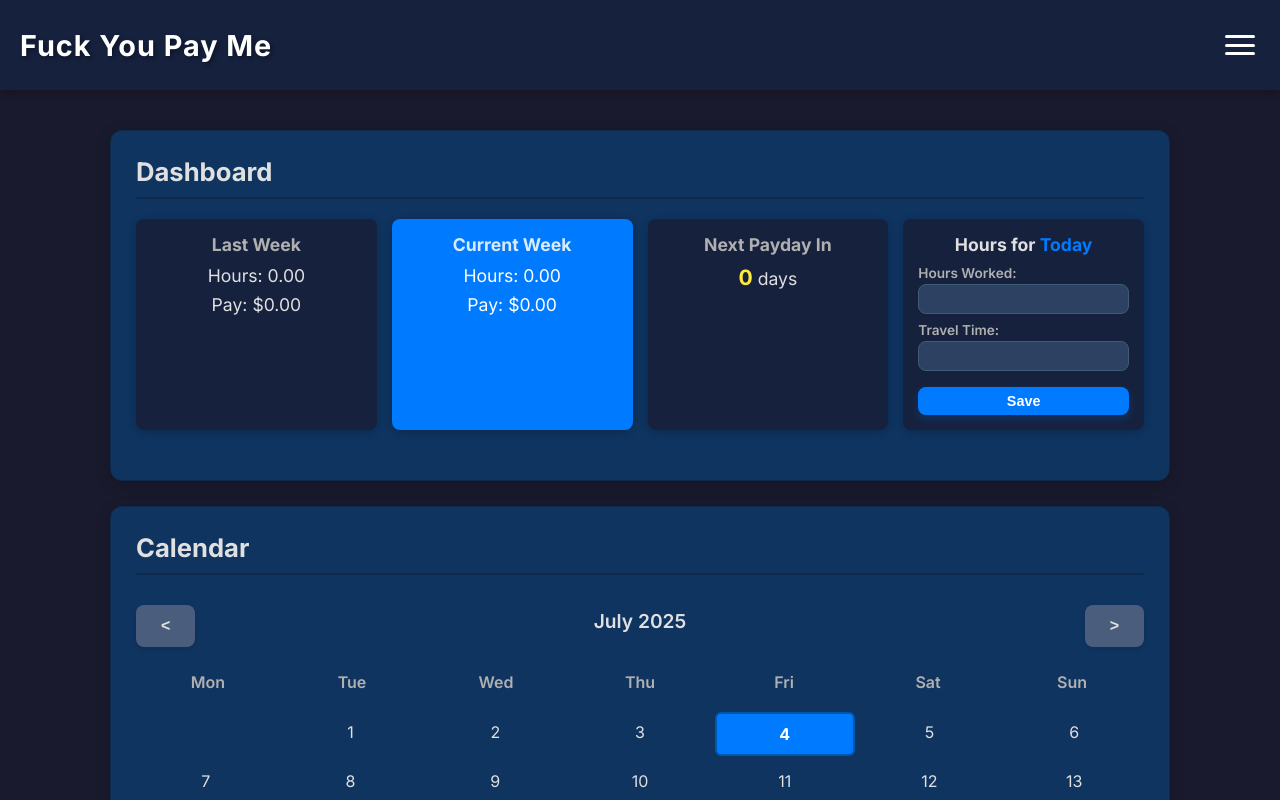
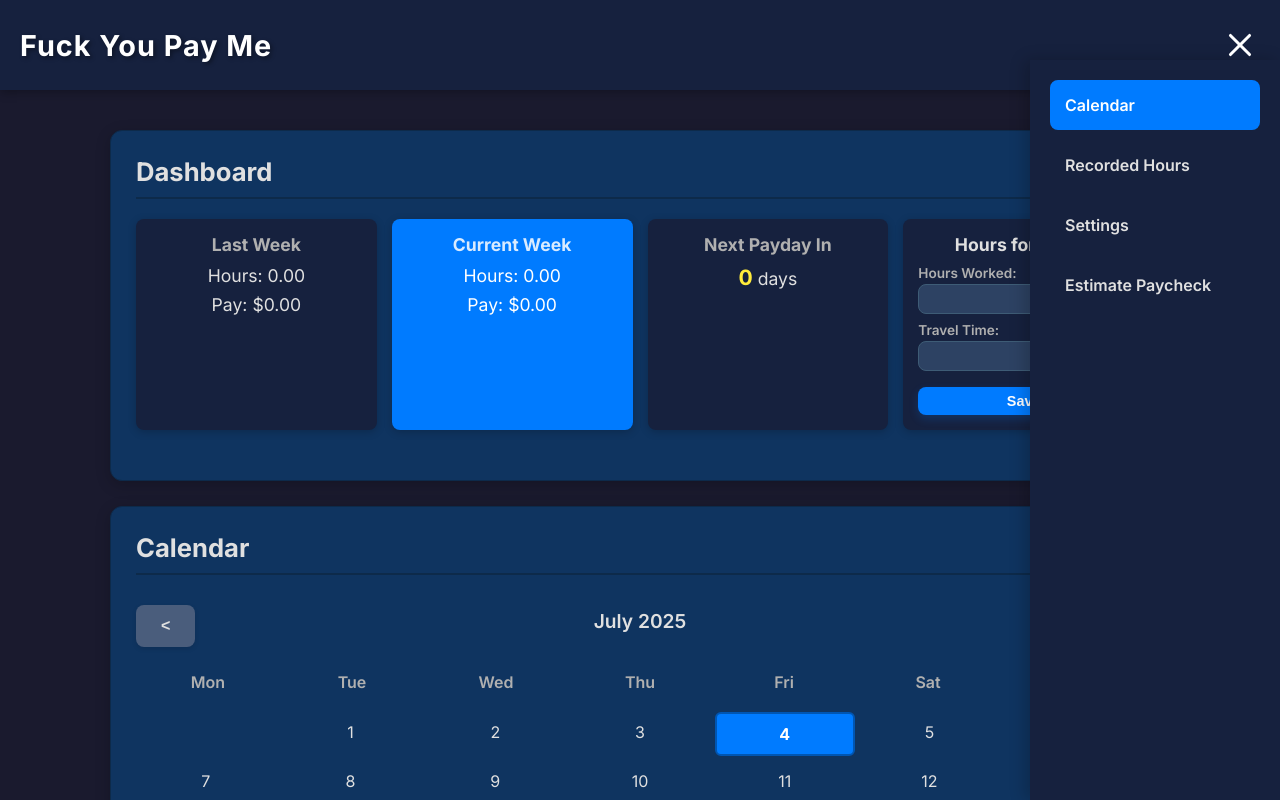
Before and after one commit to EndlessBeard/FuckYouPayMe, a website built with Vite: page index.html in a window 1280 px wide. Both pictures are taken after a click on the element 1240 px from the left and 45 px from the top of the page. Shown: the top 800 px of the page. Built offline with nearby package versions, Linux system fonts and the light colour scheme.

Commit message:
Add menu functionality for toggling between sections

```diff
--- a/index.html
+++ b/index.html
@@ -9,10 +9,20 @@
 <body>
     <div class="title-bar">
         <h1 class="app-title">Fuck You Pay Me</h1>
-        <div class="menu-icon">
+        <div class="menu-icon" id="menu-toggle">
             <div class="bar"></div>
             <div class="bar"></div>
             <div class="bar"></div>
+        </div>
+    </div>
+
+    <!-- Menu overlay -->
+    <div class="menu-overlay" id="menu-overlay">
+        <div class="menu-items">
+            <div class="menu-item" data-section="calendar-section">Calendar</div>
+            <div class="menu-item" data-section="recorded-hours-list-section">Recorded Hours</div>
+            <div class="menu-item" data-section="settings-section">Settings</div>
+            <div class="menu-item" data-section="paycheck-display-section">Estimate Paycheck</div>
         </div>
     </div>
 
--- a/src/main.js
+++ b/src/main.js
@@ -4,12 +4,14 @@ import { initDailyHours } from './dailyHours.js';
 import { initSettings } from './settings.js';
 import { initPaycheckCalculation } from './paycheckCalculation.js';
 import { initDashboard } from './dashboard.js';
+import { initMenu } from './menu.js';
 
 // Initialize the application when DOM is fully loaded
 document.addEventListener('DOMContentLoaded', () => {
     console.log('Application initialized');
 
     // Initialize all modules
+    initMenu(); // Initialize menu first
     initCalendar();
     initDailyHours();
     initSettings();
--- /dev/null
+++ b/src/menu.js
@@ -0,0 +1,80 @@
+// Menu functionality
+export function initMenu() {
+    const menuToggle = document.getElementById('menu-toggle');
+    const menuOverlay = document.getElementById('menu-overlay');
+    const menuItems = document.querySelectorAll('.menu-item');
+
+    // Sections to toggle
+    const sections = {
+        'calendar-section': document.getElementById('calendar-section'),
+        'recorded-hours-list-section': document.getElementById('recorded-hours-list-section'),
+        'settings-section': document.getElementById('settings-section'),
+        'paycheck-display-section': document.getElementById('paycheck-display-section')
+    };
+
+    // Toggle menu when menu icon is clicked
+    menuToggle.addEventListener('click', (e) => {
+        e.stopPropagation(); // Prevent document click from immediately closing the menu
+        menuToggle.classList.toggle('active');
+        menuOverlay.classList.toggle('active');
+    });
+
+    // Close menu when clicking outside
+    document.addEventListener('click', (event) => {
+        if (!menuToggle.contains(event.target) &&
+            !menuOverlay.contains(event.target) &&
+            menuOverlay.classList.contains('active')) {
+            menuToggle.classList.remove('active');
+            menuOverlay.classList.remove('active');
+        }
+    });
+
+    // Handle touch events for mobile
+    document.addEventListener('touchstart', (event) => {
+        if (!menuToggle.contains(event.target) &&
+            !menuOverlay.contains(event.target) &&
+            menuOverlay.classList.contains('active')) {
+            menuToggle.classList.remove('active');
+            menuOverlay.classList.remove('active');
+        }
+    });
+
+    // Set the initial active menu item (calendar by default)
+    setActiveMenuItem('calendar-section');
+
+    // Add click event listeners to menu items
+    menuItems.forEach(item => {
+        item.addEventListener('click', () => {
+            const sectionId = item.getAttribute('data-section');
+
+            // Toggle visibility of sections
+            Object.keys(sections).forEach(id => {
+                if (id === sectionId) {
+                    sections[id].style.display = 'block';
+                    sections[id].classList.add('section-fadeIn');
+                } else {
+                    sections[id].style.display = 'none';
+                    sections[id].classList.remove('section-fadeIn');
+                }
+            });
+
+            // Set active menu item
+            setActiveMenuItem(sectionId);
+
+            // Close the menu after selection
+            menuToggle.classList.remove('active');
+            menuOverlay.classList.remove('active');
+        });
+    });
+
+    // Helper function to set active menu item
+    function setActiveMenuItem(sectionId) {
+        menuItems.forEach(item => {
+            if (item.getAttribute('data-section') === sectionId) {
+                item.classList.add('active');
+            } else {
+                item.classList.remove('active');
+            }
+        });
+    }
+}
--- a/src/style.css
+++ b/src/style.css
@@ -66,6 +66,7 @@ body {
     padding: 5px;
     border-radius: 5px;
     transition: background-color 0.3s ease;
+    z-index: 1000;
 }
 
 .menu-icon:hover {
@@ -77,6 +78,62 @@ body {
     height: 3px;
     background-color: white;
     border-radius: 2px;
+    transition: transform 0.3s ease, opacity 0.3s ease;
+}
+
+/* Menu icon animation when active */
+.menu-icon.active .bar:nth-child(1) {
+    transform: translateY(8.5px) rotate(45deg);
+}
+
+.menu-icon.active .bar:nth-child(2) {
+    opacity: 0;
+}
+
+.menu-icon.active .bar:nth-child(3) {
+    transform: translateY(-8.5px) rotate(-45deg);
+}
+
+/* Menu Overlay */
+.menu-overlay {
+    position: fixed;
+    top: 60px; /* Height of the title bar */
+    right: 0;
+    width: 250px;
+    height: calc(100vh - 60px);
+    background-color: var(--bg-secondary);
+    z-index: 999;
+    transform: translateX(100%);
+    transition: transform 0.3s ease;
+    box-shadow: -5px 0 15px rgba(0, 0, 0, 0.2);
+    overflow-y: auto;
+}
+
+.menu-overlay.active {
+    transform: translateX(0);
+}
+
+.menu-items {
+    padding: 20px;
+}
+
+.menu-item {
+    padding: 15px;
+    color: var(--text-primary);
+    font-weight: 600;
+    cursor: pointer;
+    border-radius: 8px;
+    margin-bottom: 10px;
+    transition: background-color 0.2s ease;
+}
+
+.menu-item:hover {
+    background-color: var(--input-bg);
+}
+
+.menu-item.active {
+    background-color: var(--button-primary-bg);
+    color: white;
 }
 
 /* Main Container Styling */
@@ -93,6 +150,29 @@ body {
     gap: 25px; /* Space between sections */
 }
 
+/* Section visibility control */
+#calendar-section,
+#recorded-hours-list-section,
+#settings-section,
+#paycheck-display-section {
+    display: none; /* Hide all sections by default */
+    transition: opacity 0.3s ease;
+}
+
+#calendar-section {
+    display: block; /* Make calendar section visible by default */
+}
+
+/* Section fade in animation */
+.section-fadeIn {
+    animation: fadeIn 0.5s ease forwards;
+}
+
+@keyframes fadeIn {
+    from { opacity: 0; }
+    to { opacity: 1; }
+}
+
 /* Card Styling for Sections */
 .card {
     background-color: var(--card-bg);
@@ -100,6 +180,11 @@ body {
     padding: 25px;
     box-shadow: 0 4px 15px rgba(0, 0, 0, 0.2);
     border: 1px solid var(--border-color);
+    margin-bottom: 25px; /* Add bottom margin to all cards */
+}
+
+.dashboard-card {
+    margin-bottom: 25px; /* Ensure dashboard has margin below it */
 }
 
 .card h2 {
```
Also changed, not shown: Payroll App Development Outline (Interactive Dashb....md (+1 -3 lines).
